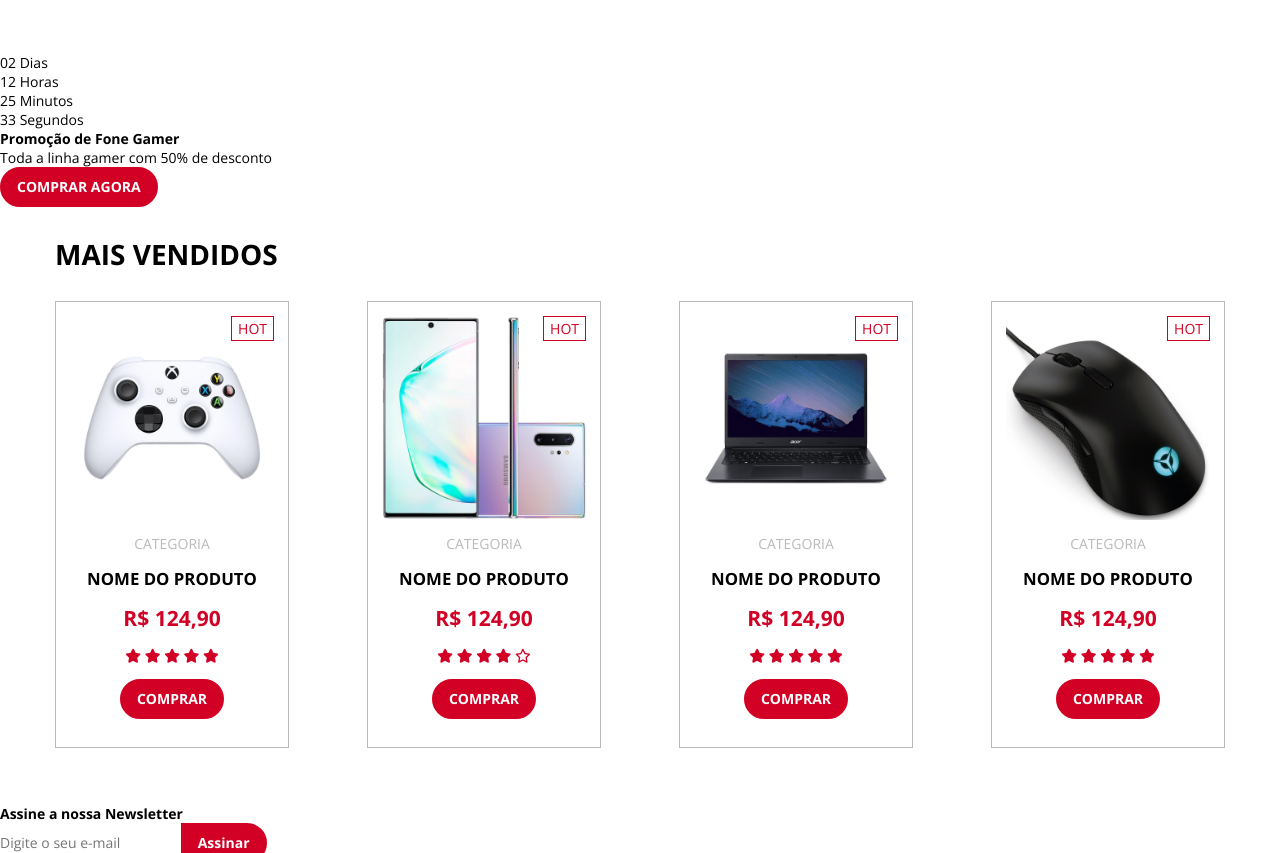
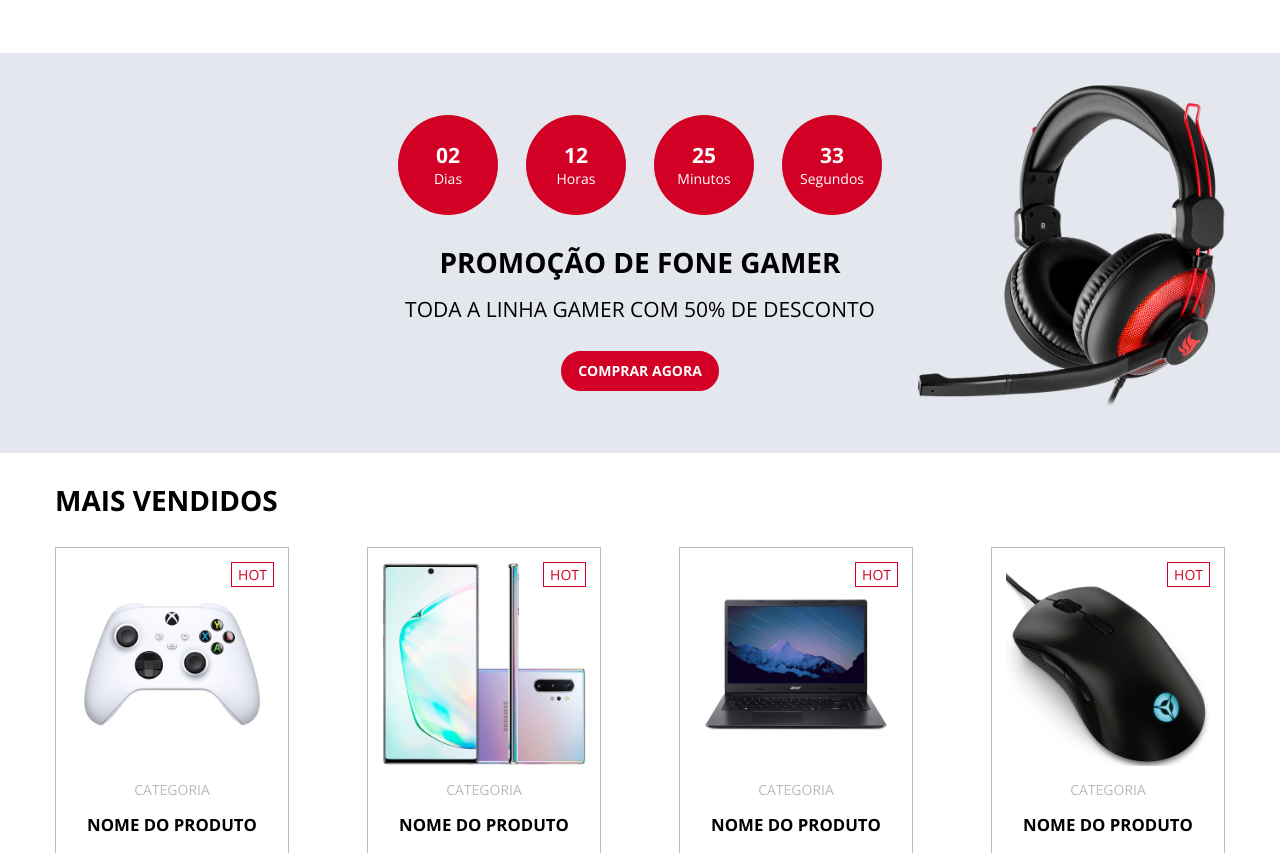
Before and after one commit to devbeatriz/electrum, a plain HTML site: page index.html in a window 1280 px wide. Shown: the part 1015-1868 px from the top of the page. Drawn offline with nearby package versions, Linux system fonts and the light colour scheme.

Commit message:
banner promoção

```diff
--- /dev/null
+++ b/sass/2-layouts/_deal-section.sass
@@ -0,0 +1,60 @@
+@use '../1-base/variables'
+@use '../1-base/base-mixins'
+@use 'layouts-mixins'
+
+.deal-container
+  background-image: url('../../img/deal_headset.png')
+  background-repeat: no-repeat
+  background-position-x: 95%
+  background-position-y: 2rem
+  background-size: 25%
+  background-color: variables.$section-bg-color
+  height: 400px
+  padding: 2rem
+
+  &-content
+    height: 100%
+    flex-direction: column
+    align-items: center
+    @include layouts-mixins.center-content
+    justify-content: center
+
+    @include base-mixins.mobile
+      text-align: center
+
+    &-timer
+      display: flex
+      margin-bottom: 2rem
+
+      @include base-mixins.mobile
+        flex-wrap: wrap
+        align-self: center
+        justify-content: center
+
+    .deal-container-timer
+      width: 100px
+      height: 100px
+      border-radius: 50%
+      display: flex
+      flex-direction: column
+      align-items: center
+      justify-content: center
+      background-color: variables.$primary-color
+      color: variables.$light-color
+      margin: 0 1rem
+
+      @include base-mixins.mobile
+        margin-bottom: 1.5rem
+
+      &-time
+        font-weight: bold
+        font-size: 1.5rem
+
+    &-title, &-subtitle
+      margin-bottom: 1rem
+      text-transform: uppercase
+      font-size: 2rem
+
+    &-subtitle
+      margin-bottom: 2rem
+      font-size: 1.5rem
--- a/sass/2-layouts/layouts.sass
+++ b/sass/2-layouts/layouts.sass
@@ -1,3 +1,4 @@
 @use 'header'
 @use 'banner-section'
 @use 'products-section'
+@use 'deal-section'
```
Also changed, not shown: css/app.css, 1 other file.
